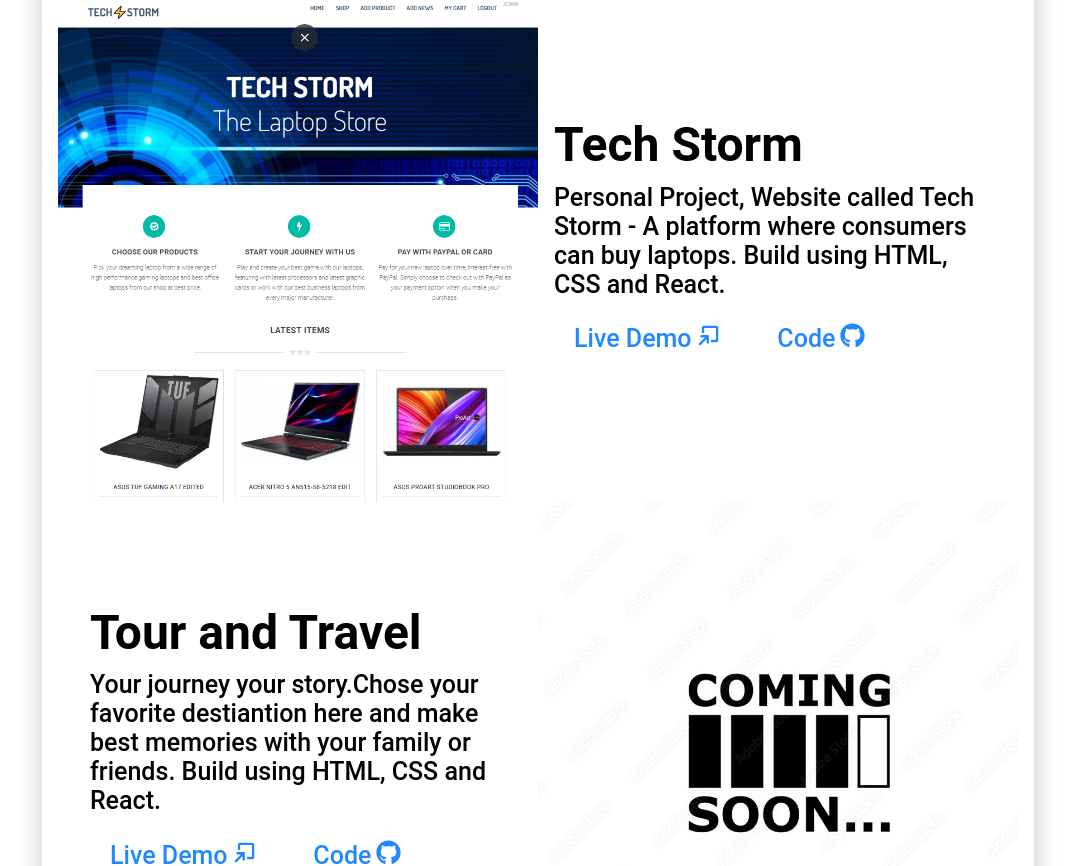
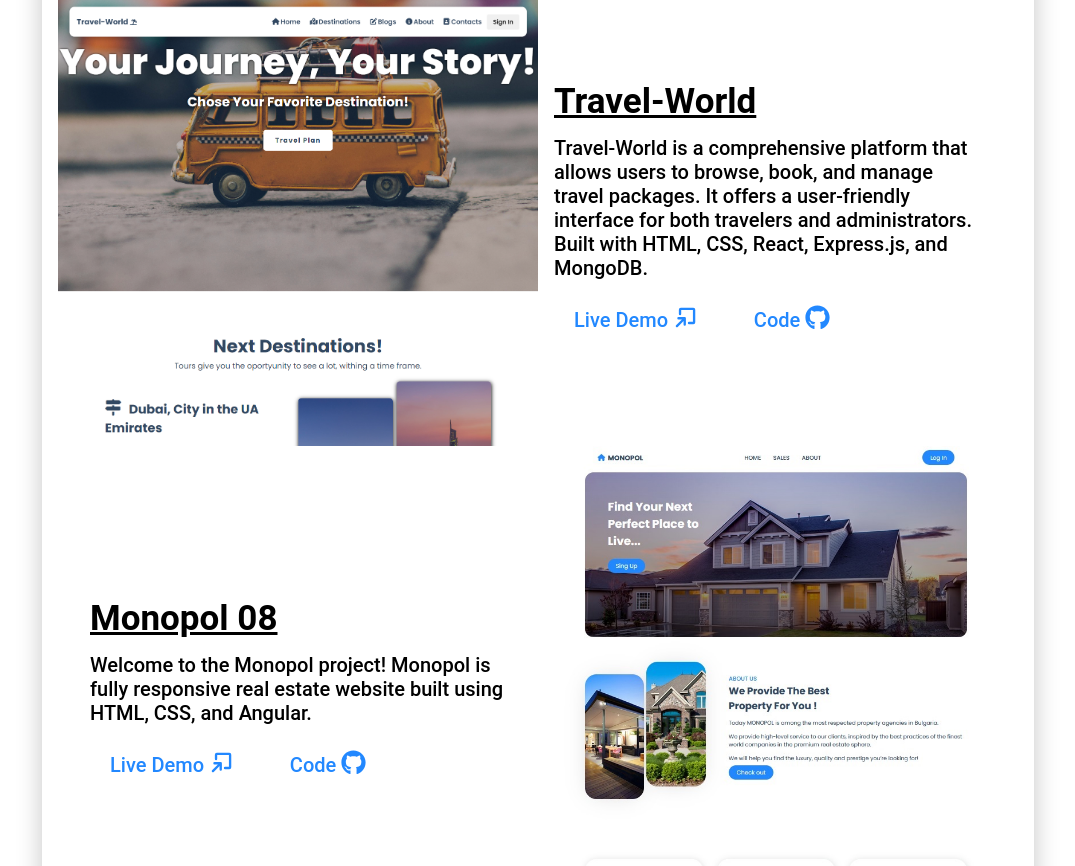
Before and after one commit to eminn-a/Personal-Portfolio, a React (Vite) app: page / in a window 1280 px wide. Shown: the part 2561-3427 px from the top of the page, without its empty margins (102-1177 px from the left). Built offline with nearby package versions, Linux system fonts and the light colour scheme.

Commit message:
MyProjects fina ltouches

```diff
--- a/src/Components/MyProjects/ProjectsStyles.module.css
+++ b/src/Components/MyProjects/ProjectsStyles.module.css
@@ -75,8 +75,13 @@
     width: 45%;
 }
 
+.sTripText h2 {
+    font-size: 35px;
+    text-decoration: underline;
+}
+
 .sTripText p {
-    font-size: 25px;
+    font-size: 20px;
 }
 
 .buttons {
--- a/src/Components/MyProjects/SingleProject.jsx
+++ b/src/Components/MyProjects/SingleProject.jsx
@@ -11,7 +11,7 @@
         <img src={src} alt="" />
       </div>
       <div className={styles.sTripText}>
-        <h1>{title}</h1>
+        <h2>{title}</h2>
         <p>{description}</p>
         {/* <br /> */}
         <div className={styles.buttons}>
--- a/src/data/index.json
+++ b/src/data/index.json
@@ -28,27 +28,27 @@
   "portfolio": [
     {
       "id": "1",
+      "src": "./img/Travel-World.png",
+      "title": "Travel-World",
+      "description": "Travel-World is a comprehensive platform that allows users to browse, book, and manage travel packages. It offers a user-friendly interface for both travelers and administrators. Built with HTML, CSS, React, Express.js, and MongoDB.",
+      "link": "https://github.com/eminn-a/Travel-World",
+      "siteLink": "https://travel-world-c12.web.app/"
+    },
+    {
+      "id": "2",
+      "src": "./img/Monopol-08.jpg",
+      "title": "Monopol 08",
+      "description": "Welcome to the Monopol project! Monopol is fully responsive real estate website built using HTML, CSS, and Angular.",
+      "link": "https://github.com/eminn-a/Monopol08",
+      "siteLink": "https://monopo-angular.web.app/home"
+    },
+    {
+      "id": "3",
       "src": "./img/TechStorm-img.png",
       "title": "Tech Storm",
       "description": "Personal Project, Website called Tech Storm - A platform where consumers can buy laptops. Build using HTML, CSS and React.",
       "link": "https://github.com/eminn-a/TechStorm-project",
       "siteLink": "https://techstorm-c66e0.web.app/"
-    },
-    {
-      "id": "2",
-      "src": "./img/comin-soon-img.jpg",
-      "title": "Tour and Travel ",
-      "description": "Your journey your story.Chose your favorite destiantion here and make best memories with your family or friends. Build using HTML, CSS and React.",
-      "link": "https://github.com/eminn-a",
-      "siteLink": "https://techstorm-c66e0.web.app/"
-    },
-    {
-      "id": "3",
-      "src": "./img/Monopol-08.jpg",
-      "title": "Monopol 08",
-      "description": "Welcome to the Monopol project! Monopol is fully responsive real estate website built using HTML, CSS, and Angular.",
-      "link": "https://github.com/eminn-a/Monopol08",
-      "siteLink": "https://monopo-angular.web.app/home"
     }
   ],
   "testimonial": [
```
Also changed, not shown: public/img/Travel-World.png (added).
